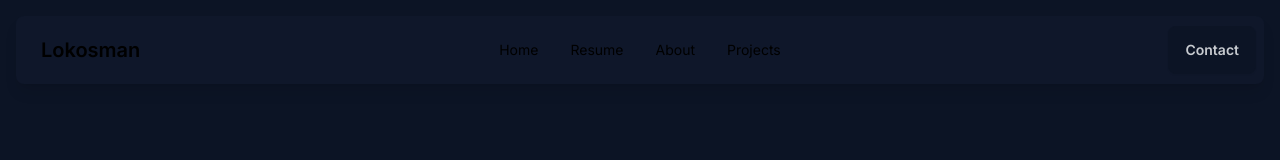
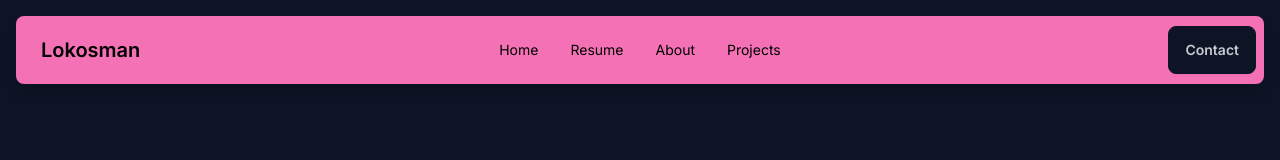
Before and after one commit to lokytech5/portfolio-project, a Next.js app: page / in a window 1280 px wide. Shown: the top 160 px of the page. Built offline with nearby package versions, Linux system fonts and the light colour scheme; no server answers.

Commit message:
update footer and navbar component to use different colour

```diff
--- a/app/components/Footer.tsx
+++ b/app/components/Footer.tsx
@@ -5,7 +5,7 @@ import { motion } from 'framer-motion';
 const Footer = () => {
   return (
 
-    <footer className="footer footer-center p-10 bg-base-100 text-base-content rounded">
+    <footer className="footer footer-center p-10 bg-base-300 text-base-content rounded">
     <nav className="grid grid-flow-col gap-4">
       <a className="link link-hover">Home</a>
       <a className="link link-hover">Resume</a>
--- a/app/components/Navbar.tsx
+++ b/app/components/Navbar.tsx
@@ -4,7 +4,7 @@ import { smoothScrollTo } from '../utils/smoothScroll'
 const Navbar = () => {
   return (
     <div className="fixed top-0 left-0 right-0 z-50 p-4">
-      <div className="navbar bg-base-100 rounded-lg shadow-lg overflow-hidden mx-auto">
+      <div className="navbar bg-accent rounded-lg shadow-lg overflow-hidden mx-auto">
         <label htmlFor="my-drawer-3" className="btn btn-ghost lg:hidden">
           <svg xmlns="http://www.w3.org/2000/svg" className="h-5 w-5" fill="none" viewBox="0 0 24 24" stroke="currentColor">
             <path strokeLinecap="round" strokeLinejoin="round" strokeWidth="2" d="M4 6h16M4 12h8m-8 6h16" />
```
